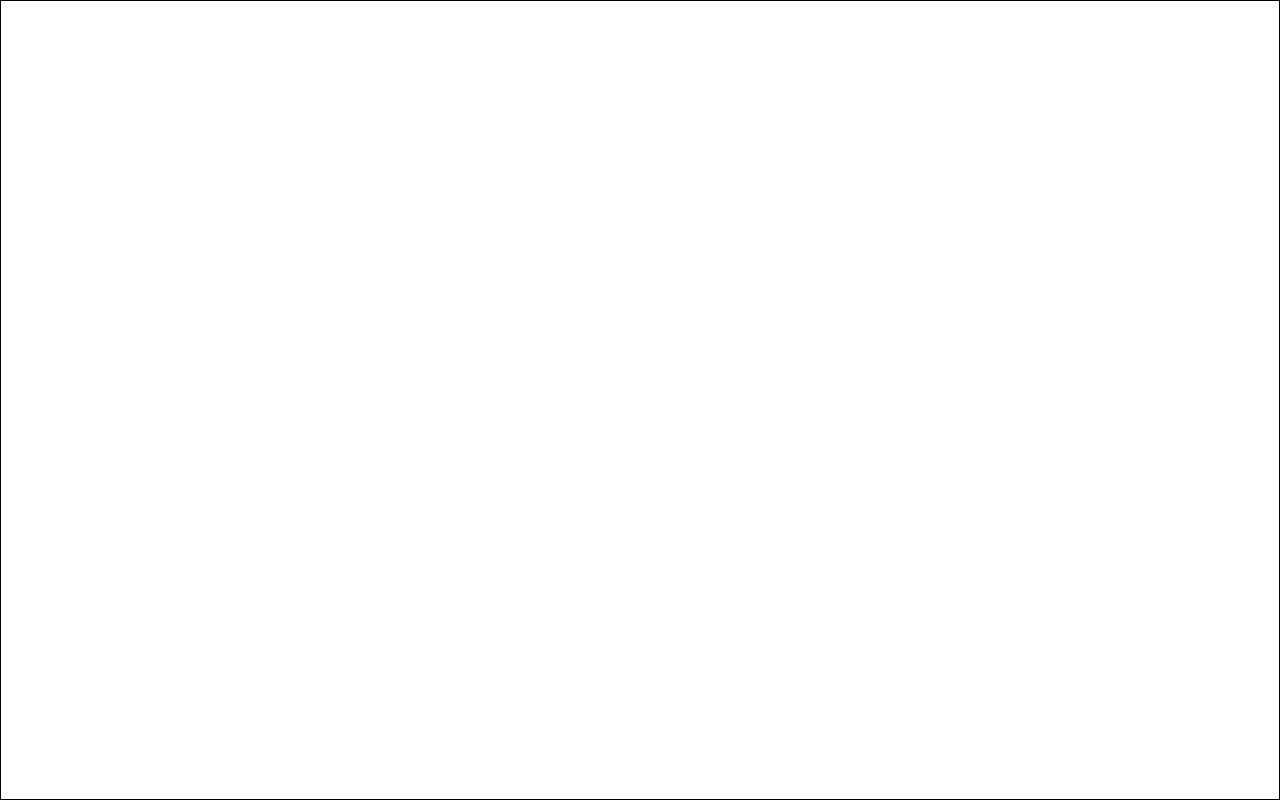
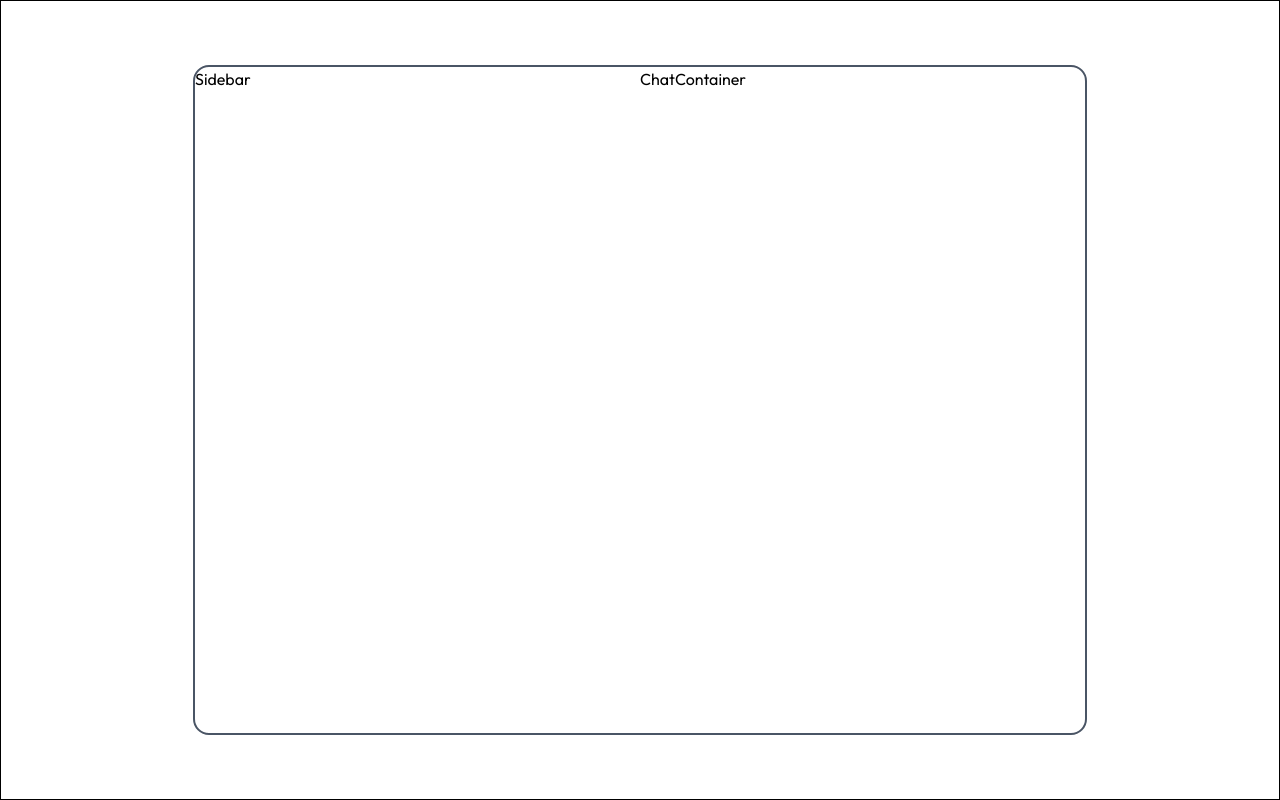
Before and after one commit to mohitvashu1/WebSocket, a React (Vite) app in the folder Client/: page / in a window 1280 px wide. Built offline with nearby package versions, Linux system fonts and the light colour scheme.

Commit message:
added bg img

```diff
--- a/Client/src/pages/HomePage.jsx
+++ b/Client/src/pages/HomePage.jsx
@@ -1,8 +1,28 @@
-import React from 'react'
+import React, { useState } from 'react'
+import Sidebar from '../components/Sidebar'
+import ChatContainer from '../components/ChatContainer'
+import RightSidebar from '../components/RightSidebar'
 
 const HomePage = () => {
+
+  const [selectedUser, setSelectedUser] = useState(false);
+
   return (
-    <div className='border w-full h-screen'>
+    <div className='border w-full h-screen sm:px-[15%] sm:py-[5%]'>
+      <div
+        className={`backdrop-blur-xl border-2 border-gray-600 rounded-2xl
+        overflow-hidden h-full grid grid-cols-3 relative
+        ${selectedUser
+          ? 'md:grid-cols-[1fr_1.5fr_1fr] xl:grid-cols-[1fr_2fr_1fr]'
+          : 'md:grid-cols-2'
+        } `}
+      >
+        <Sidebar />
+
+        <ChatContainer setSelectedUser={setSelectedUser} />
+
+        {selectedUser && <RightSidebar />}
+      </div>
     </div>
   )
 }
```
